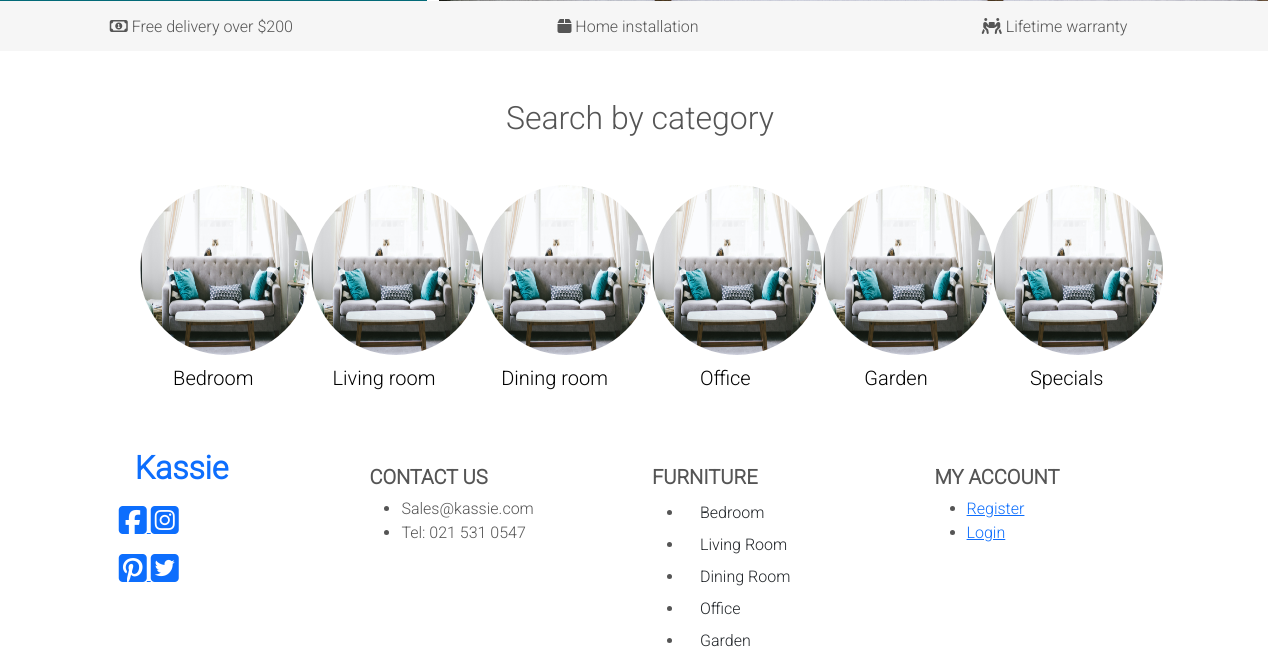
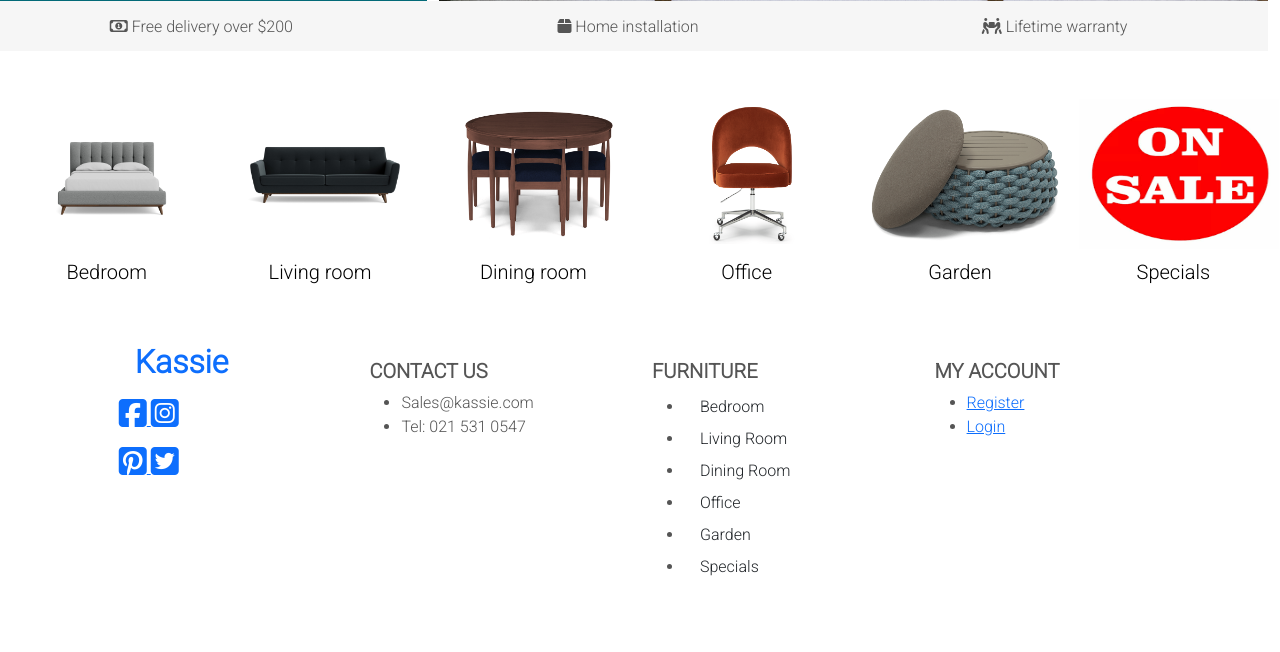
Before and after one commit to PillowFishSticks/Kassie-MS4, a Django app: page / in a window 1280 px wide. Shown: the part 647-1299 px from the top of the page. Run offline with Django 3.2, Linux system fonts and the light colour scheme; data that the repository does not hold is empty; some libraries are stand-ins or nearby versions.

Commit message:
Add new images to home page

```diff
--- a/home/templates/home/index.html
+++ b/home/templates/home/index.html
@@ -25,7 +25,7 @@
 </section>
 <!-- models -->
 <section>
-    <div class="row modalbanner text-center">
+    <div class="row modalbanner text-center mb-5">
         <div class="col-4 mt-3">
             <div>
                 <h5 class="pointer" data-bs-toggle="modal" data-bs-target="#Modal-1">
@@ -101,49 +101,48 @@
     </div>
 </section>
 
-<section class="text-center container mt-5">
+<section class="text-center container-fluid mt-5">
   <!-- Search by category buttons -->
   <div class="row category">
-    <h2 class="text-styleheading mb-5">Search by category</h2>
     <!-- Bedroom -->
     <div class="col-6 col-md-4 col-lg-2 text-center">
       <a href="{% url 'products' %}?category=beds,nightstands,dressers">
-        <img src="media/myhome.jpg" class="imagebuttons" alt="Bedroom">
+        <img src="media/bed.jpg" class="imagebuttons" alt="Bedroom">
         <p class="mt-2 mb-4">Bedroom</p>
       </a>
     </div>
     <!-- Living room -->
     <div class="col-6 col-md-4 col-lg-2 text-center">
       <a href="{% url 'products' %}?category=sofas,chairs,tables">
-        <img src="media/myhome.jpg" class="imagebuttons" alt="Living room">
+        <img src="media/sofa.jpg" class="imagebuttons" alt="Living room">
         <p class="mt-2 mb-4">Living room</p>
       </a>
     </div>
     <!-- Dining room -->
     <div class="col-6 col-md-4 col-lg-2 text-center">
       <a href="{% url 'products' %}?category=dining_chairs,dining_tables,bars">
-        <img src="media/myhome.jpg" class="imagebuttons" alt="Dining room">
+        <img src="media/diningroom.jpg" class="imagebuttons" alt="Dining room">
         <p class="mt-2 mb-4">Dining room</p>
       </a>
     </div>
     <!-- Office -->
     <div class="col-6 col-md-4 col-lg-2 text-center">
       <a href="{% url 'products' %}?category=desks,bookcases,office_chairs">
-        <img src="media/myhome.jpg" class="imagebuttons" alt="Office">
+        <img src="media/office.jpg" class="imagebuttons" alt="Office">
         <p class="mt-2 mb-4">Office</p>
       </a>
     </div>
     <!-- Garden -->
     <div class="col-6 col-md-4 col-lg-2 text-center">
       <a href="{% url 'products' %}?category=garden_tables,garden_chairs,garden_sofas">
-        <img src="media/myhome.jpg" class="imagebuttons" alt="Garden">
+        <img src="media/garden.jpg" class="imagebuttons" alt="Garden">
         <p class="mt-2 mb-4">Garden</p>
       </a>
     </div>
     <!-- Specials -->
     <div class="col-6 col-md-4 col-lg-2 text-center">
       <a href="#">
-        <img src="media/myhome.jpg" class="imagebuttons" alt="Specials">
+        <img src="media/onsale.jpg" class="imagebuttons" alt="Specials">
         <p class="mt-2 mb-4">Specials</p>
       </a>
     </div>
--- a/static/css/base.css
+++ b/static/css/base.css
@@ -121,9 +121,8 @@ input[name='q']::placeholder {
 /* buttons homepage */
 
 .imagebuttons {
-    height: 170px;
-    width: 170px;
-    border-radius: 50%;
+    height: 150px;
+    width: 200px;
 }
 
 .category a {
```
Also changed, not shown: media/bed.jpg (added), media/bed3.jpg (added), media/diningroom.jpg (added), media/garden.jpg (added), media/office.jpg (added), media/onsale.jpg (added), media/sofa.jpg (added).
